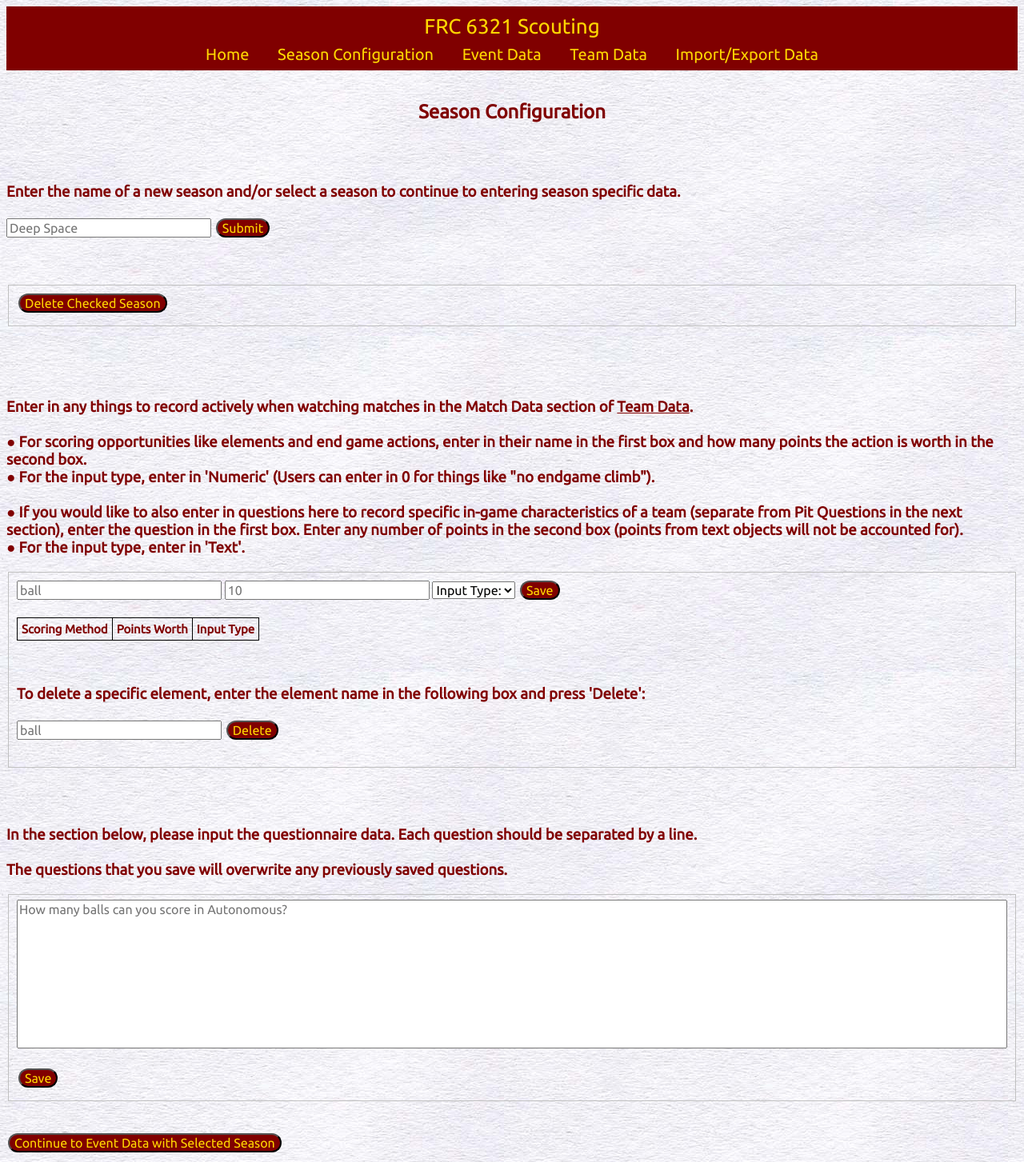
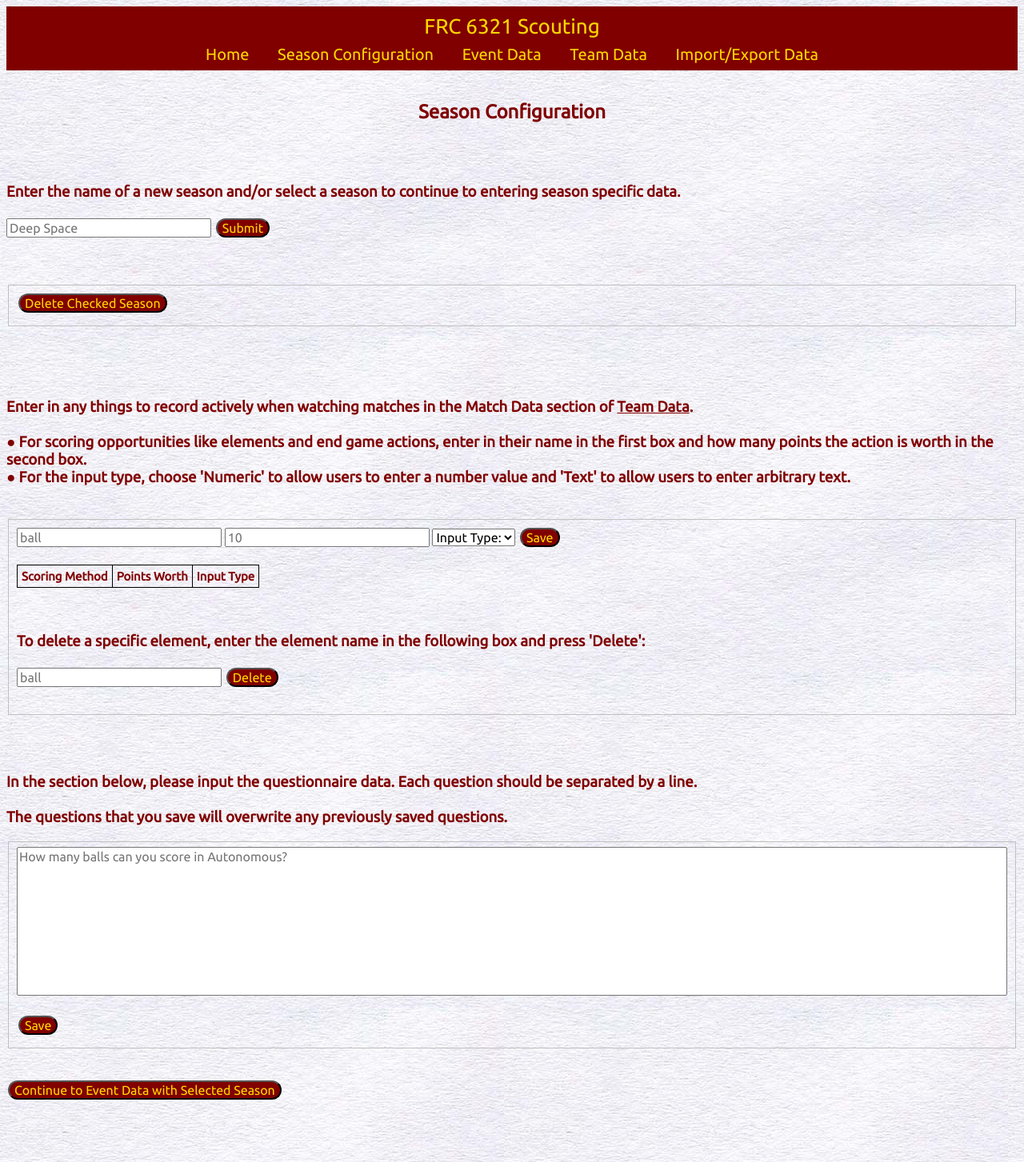
Before and after one commit to Team6321/Scouting_App, a Jekyll site: the page built from season-config.html, in a window 1280 px wide. Shown: the whole page at 80% size. Built offline with Jekyll 4.4.1, drawn with Linux system fonts in a browser that asks for light colours.

Commit message:
Fixed text on season-config
- changed some of the instruction text to be more simple and to the point

```diff
--- a/season-config.html
+++ b/season-config.html
@@ -17,13 +17,8 @@ layout: basic
 
 <h3>Enter in any things to record actively when watching matches in
     the Match Data section of <a href='/event-data.html'>Team Data</a>. <br><br>
-    ● For scoring opportunities like elements and end game actions, enter in their name in the first box and how many points the
-    action is worth in the second box.<br>
-    ● For the input type, enter in 'Numeric' (Users can enter in 0 for things like "no endgame climb").<br><br>
-    ● If you would like to also enter in questions here to record specific in-game characteristics of a team
-    (separate from Pit Questions in the next section), enter the question in the first box.
-    Enter any number of points in the second box (points from text objects will not be accounted for).<br>
-    ● For the input type, enter in 'Text'.
+    ● For scoring opportunities like elements and end game actions, enter in their name in the first box and how many points the action is worth in the second box.<br>
+    ● For the input type, choose 'Numeric' to allow users to enter a number value and 'Text' to allow users to enter arbitrary text.<br><br>
 </h3>
 <fieldset id = "scoringOpportunities">
     <input type="text" id="elementKey" class='js_clear_on_load' placeholder="ball">
```
